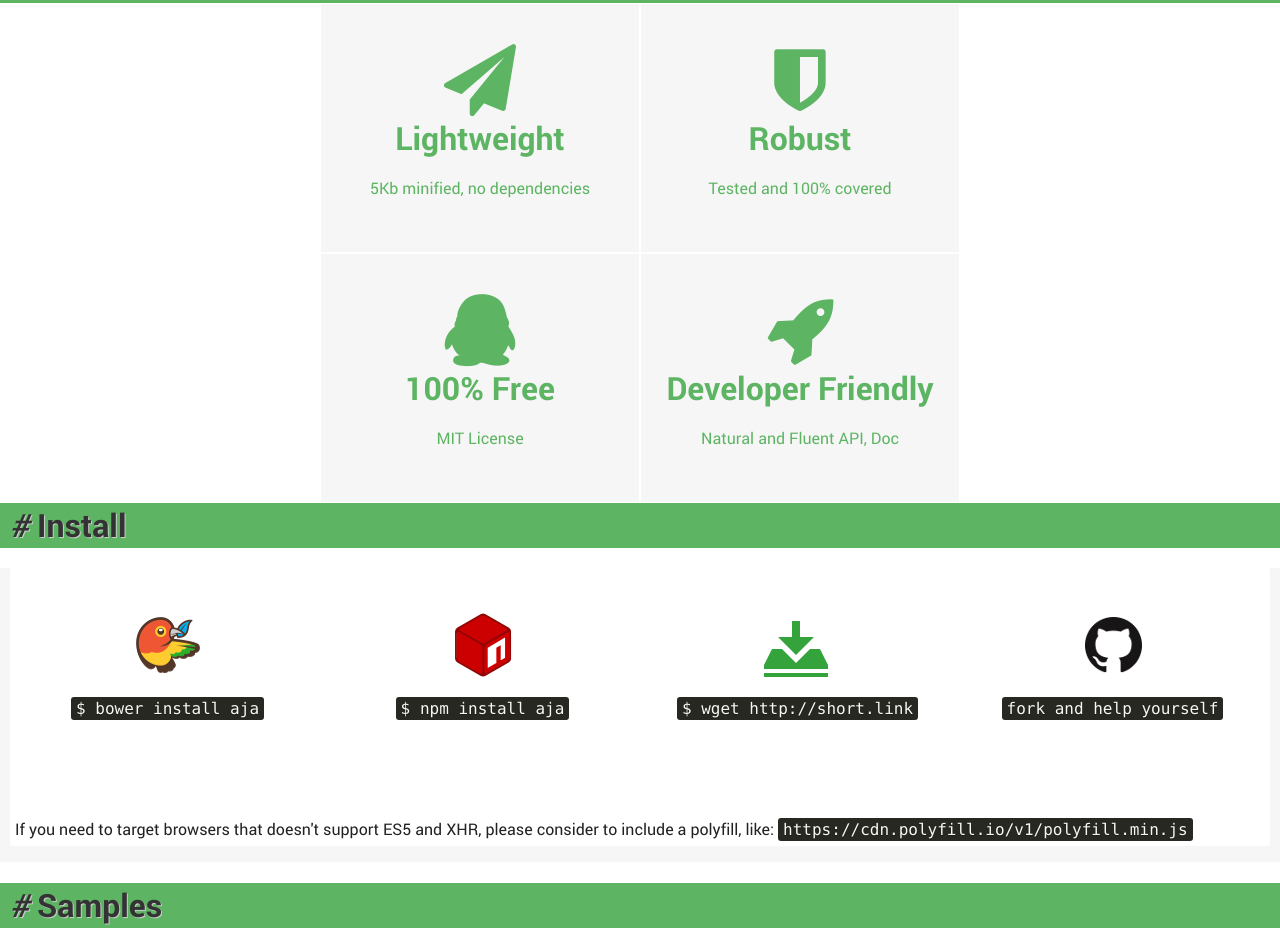
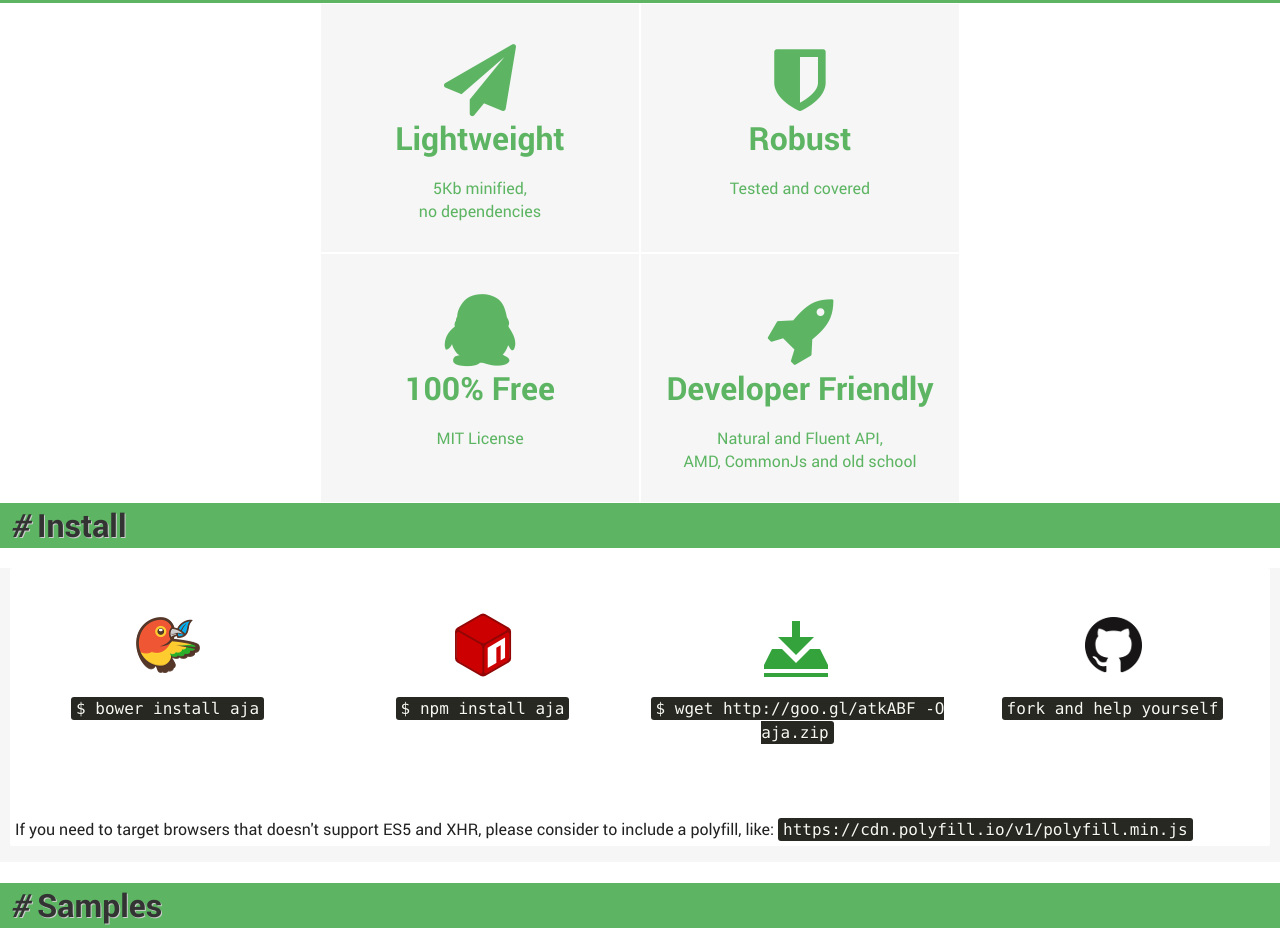
Before and after one commit to krampstudio/aja.js, a website: page index.html in a window 1280 px wide. Shown: the part 357-1298 px from the top of the page. Drawn offline with Linux system fonts and the light colour scheme.

Commit message:
update links

```diff
--- a/index.html
+++ b/index.html
@@ -42,12 +42,12 @@
                 <li>
                     <span class="icon icon-paper-plane"></span>
                     <h4>Lightweight</h4>
-                    <p>5Kb minified, no dependencies</p>
+                    <p>5Kb minified,<br>no dependencies</p>
                 </li>
                 <li>
                     <span class="icon icon-shield"></span>
                     <h4>Robust</h4>
-                    <p>Tested and 100% covered</p>
+                    <p>Tested and covered</p>
                 </li>
                 <li>
                     <span class="icon icon-qq"></span>
@@ -57,7 +57,7 @@
                 <li>
                     <span class="icon icon-rocket"></span>
                     <h4>Developer Friendly</h4>
-                    <p>Natural and Fluent API, Doc</p>
+                    <p>Natural and Fluent API,<br> AMD, CommonJs and old school</p>
                 </li>
             </ul>
         </section>
@@ -70,16 +70,16 @@
             <section>
                 <ul>
                     <li>
-                        <a href="#"><img src="./img/bower.png" alt="aja.js on bower" /></a>
+                        <a href="https://github.com/krampstudio/aja.js"><img src="./img/bower.png" alt="aja.js on bower" title="Install aja.js with bower"/></a>
                         <code class="inline">$ bower install aja </code>
                     </li>
                     <li>
-                        <a href="#"><img src="./img/npm.png" alt="aja.js on npm" /></a>
+                        <a href="https://www.npmjs.com/package/aja"><img src="./img/npm.png" alt="aja.js on npm" title="Install aja.js with npm" /></a>
                         <code class="inline">$ npm install aja </code>
                     </li>
                     <li>
-                        <a href="http://www.github.com/krampstudio/aja.js/releases/tag/0.1.0"><span class="icon icon-download"></span></a>
-                        <code class="inline">$ wget http://short.link </code>
+                        <a href="http://goo.gl/atkABF"><span class="icon icon-download"></span></a>
+                        <code class="inline">$ wget http://goo.gl/atkABF -O aja.zip</code>
                     </li>
                     <li>
                         <a href="http://www.github.com/kramstudio/aja.js"><img src="./img/github.png" alt="aja.js on github" /></a>
```
